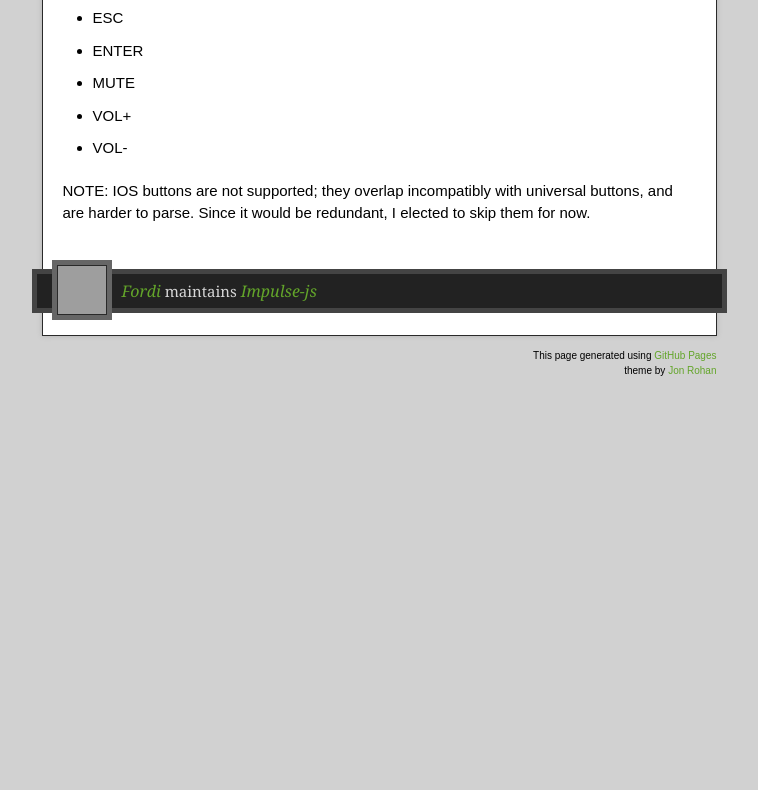
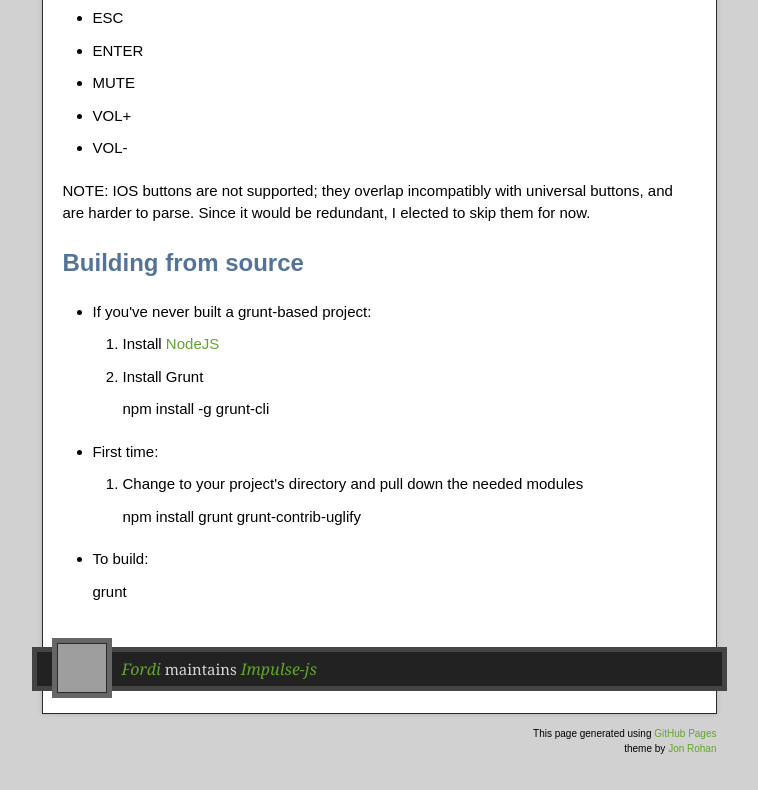
Before and after one commit to Fordi/impulse-js, a plain HTML site: page index.html in a window 1280 px wide. Shown: the part 2274-3064 px from the top of the page, without its empty margins (261-1019 px from the left). Before the commit the page ends 2742 px from the top, so only its background shows below. Drawn offline with nearby package versions, Linux system fonts and the light colour scheme; grey boxes are pictures that could not be loaded.

```diff
--- a/index.html
+++ b/index.html
@@ -124,12 +124,49 @@
 <li>VOL+</li>
 <li>VOL-</li>
 </ul><p>NOTE: IOS buttons are not supported; they overlap incompatibly with universal buttons, and are harder to parse.  Since it would be redundant, I elected to skip them for now.</p>
+
+<h2>
+<a name="building-from-source" class="anchor" href="#building-from-source"><span class="octicon octicon-link"></span></a>Building from source</h2>
+
+<ul>
+<li>
+<p>If you've never built a grunt-based project:</p>
+
+<ol>
+<li>Install <a href="http://nodejs.org">NodeJS</a>
+</li>
+<li>
+<p>Install Grunt</p>
+
+<p>npm install -g grunt-cli</p>
+</li>
+</ol>
+</li>
+</ul><ul>
+<li>
+<p>First time:</p>
+
+<ol>
+<li>
+<p>Change to your project's directory and pull down the needed modules</p>
+
+<p>npm install grunt grunt-contrib-uglify</p>
+</li>
+</ol>
+</li>
+</ul><ul>
+<li>
+<p>To build:</p>
+
+<p>grunt</p>
+</li>
+</ul>
         </article>
       </div>
     </div>
     <footer>
       <div class="owner">
-      <p><a href="https://github.com/Fordi" class="avatar"><img src="https://0.gravatar.com/avatar/03d43fb9a74d803e9e81ea1dd7c960a9?d=https%3A%2F%2Fidenticons.github.com%2F96794c6ed0f1fb0763915cf6aba2478d.png&amp;r=x&amp;s=60" width="48" height="48"/></a> <a href="https://github.com/Fordi">Fordi</a> maintains <a href="https://github.com/Fordi/impulse-js">Impulse-js</a></p>
+      <p><a href="https://github.com/Fordi" class="avatar"><img src="https://2.gravatar.com/avatar/03d43fb9a74d803e9e81ea1dd7c960a9?d=https%3A%2F%2Fidenticons.github.com%2F96794c6ed0f1fb0763915cf6aba2478d.png&amp;r=x&amp;s=60" width="48" height="48"/></a> <a href="https://github.com/Fordi">Fordi</a> maintains <a href="https://github.com/Fordi/impulse-js">Impulse-js</a></p>
 
 
       </div>
```
Also changed, not shown: params.json (+1 -1 lines).
